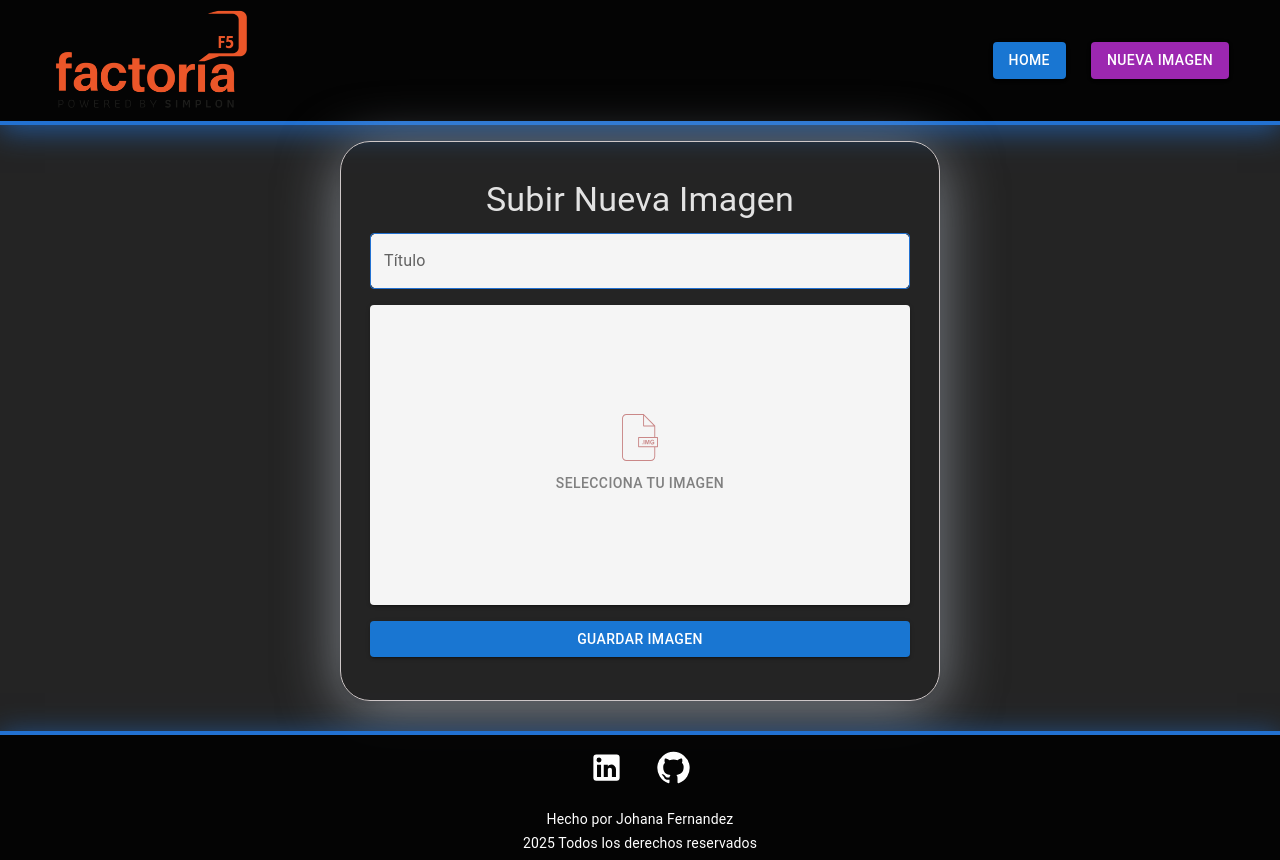
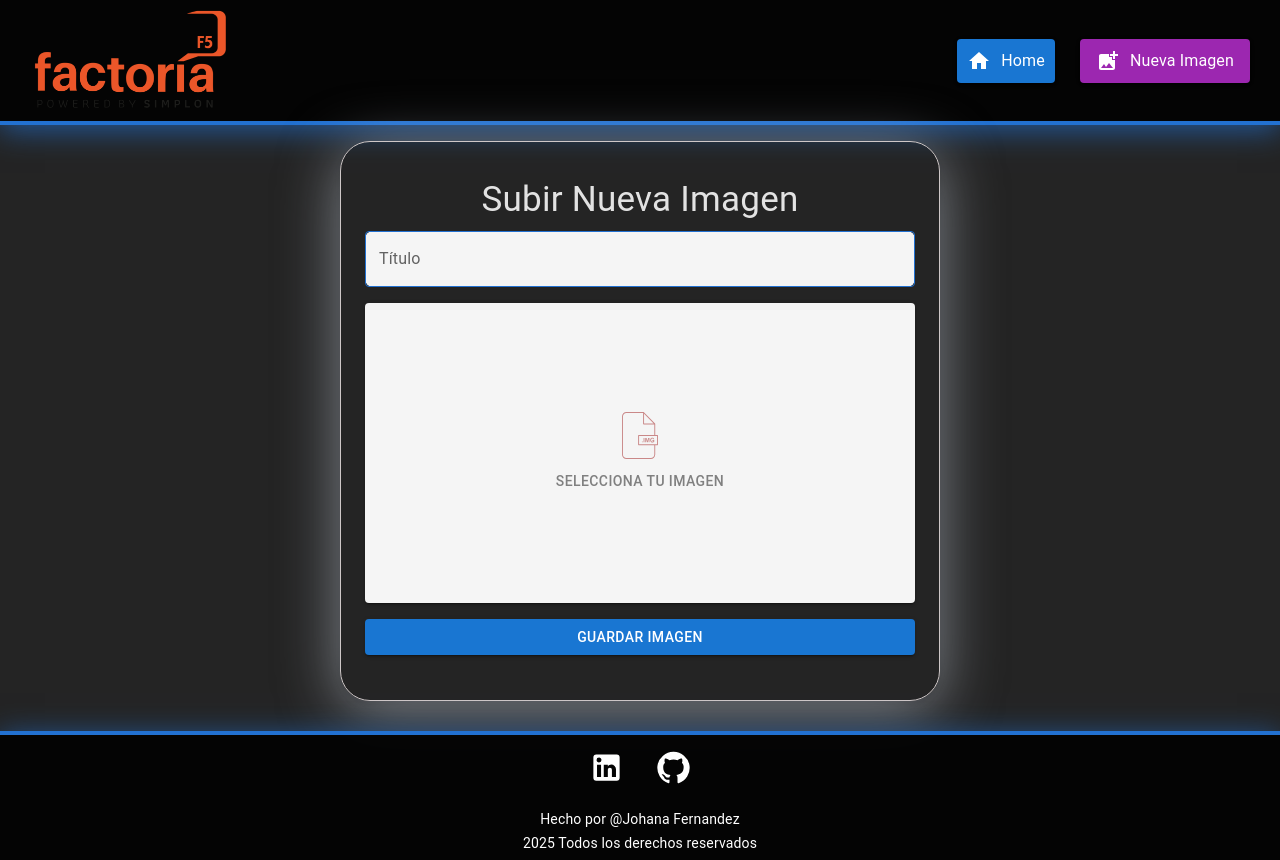
Before and after one commit to JohanaFernandezHernandez/ImagenFvorita, a React (Vite) app in the folder Front/: page /create in a window 1280 px wide. Built offline with nearby package versions, Linux system fonts and the light colour scheme; no server answers.

Commit message:
feat: Ajustes estilos finales y responsibidad

```diff
--- a/Front/src/Components/Cards/Card.jsx
+++ b/Front/src/Components/Cards/Card.jsx
@@ -84,7 +84,14 @@ export const Card = ({ img, title, id, onDelete, onEdit }) => {
 
   {/* Contenido */}
   <CardContent sx={{ padding: "10px" }}>
-    <Typography variant="h6" fontWeight="bold" textAlign="center" color="#ffffff">
+    <Typography variant="p" fontWeight="bold" textAlign="center" color="#ffffff" sx={{
+       fontWeight: "400",
+       fontSize: {
+         xs: "16px",
+         md: "18px",
+         xl: "20px",
+       },
+    }}>
       {title}
     </Typography>
   </CardContent>
@@ -106,12 +113,22 @@ export const Card = ({ img, title, id, onDelete, onEdit }) => {
       sx={{
         borderRadius: 2,
         textTransform: "none",
-        fontWeight: "bold",
         backgroundColor: "#ff5c5c",
         color: "#ffffff",
         "&:hover": {
           backgroundColor: "#e53935",
         },
+            fontWeight: "400",
+            fontSize: {
+              xs: "14px",
+              md: "16px",
+              xl: "18px",
+            },
+            gap:{
+              xs: "5px",
+              md: "10px",
+              xl: "15px",
+            }
       }}
     >
       Borrar
@@ -124,13 +141,23 @@ export const Card = ({ img, title, id, onDelete, onEdit }) => {
       onClick={handleOpen}
       sx={{
         borderRadius: 2,
-        textTransform: "none",
-        fontWeight: "bold",
         backgroundColor: "#2271D1",
         color: "#ffffff",
         "&:hover": {
           backgroundColor: "#1a5bb5",
         },
+        textTransform: "none",
+            fontWeight: "400",
+            fontSize: {
+              xs: "14px",
+              md: "16px",
+              xl: "18px",
+            },
+            gap:{
+              xs: "5px",
+              md: "10px",
+              xl: "15px",
+            }
       }}
     >
       Editar
@@ -165,7 +192,7 @@ export const Card = ({ img, title, id, onDelete, onEdit }) => {
             )}
 
             <Box sx={{ display: "flex", gap: 2, justifyContent: "flex-end" }}>
-              <Button variant="outlined" onClick={handleClose}>
+              <Button variant="outlined" onClick={handleClose} >
                 Cancelar
               </Button>
               <Button variant="contained" type="submit" color="primary">
--- a/Front/src/Components/Footer/Footer.jsx
+++ b/Front/src/Components/Footer/Footer.jsx
@@ -56,7 +56,7 @@ export const Footer = () => {
           gap: 0.5
         }}
       >
-        <span>Hecho por Johana Fernandez</span>
+        <span>Hecho por @Johana Fernandez</span>
         <span> {new Date().getFullYear()} Todos los derechos reservados</span>
       </Typography>
     </Box>
--- a/Front/src/Components/Header/Header.jsx
+++ b/Front/src/Components/Header/Header.jsx
@@ -1,5 +1,7 @@
 import { useNavigate } from "react-router-dom";
-import { Button, Box } from "@mui/material";
+import { Button, Box, Typography } from "@mui/material";
+import AddPhotoAlternateIcon from "@mui/icons-material/AddPhotoAlternate";
+import HomeIcon from "@mui/icons-material/Home";
 import Logo from "../../assets/Logo.png";
 
 export const Header = () => {
@@ -23,20 +25,87 @@ export const Header = () => {
         height: "125px",
         backgroundColor: "#000000E5",
         width: "100%",
-        padding: "0px 51px",
+        padding: {
+          xs: "0px 20px",
+          md: "0px 30px",
+          xl: "0px 51px",
+        },
+
         boxSizing: "border-box",
         borderBottom: "4px solid #2271D1",
         boxShadow: "0px 5px 29px 0px #2271D1B2",
+        gap: {
+          xs: "20px",
+          md: "20px",
+          xl: "30px",
+        },
       }}
     >
-      <Box component="img" src={Logo} alt="Logo" sx={{ width: "200px" }} />
+      <Box
+        component="img"
+        src={Logo}
+        alt="Logo"
+        sx={{ width: "100%", minWidth: "100px", maxWidth: "200px" }}
+      />
 
       <Box sx={{ display: "flex", gap: "25px" }}>
-        <Button variant="contained" color="primary" onClick={handleHomeClick}>
-          Home
+        <Button
+          variant="contained"
+          color="primary"
+          onClick={handleHomeClick}
+          sx={{
+            textTransform: "none",
+            fontWeight: "400",
+            fontSize: {
+              xs: "14px",
+              md: "16px",
+              xl: "18px",
+            },
+            gap:{
+              xs: "5px",
+              md: "10px",
+              xl: "15px",
+            },
+            padding:{
+              xs: "5px",
+              md: "10px",
+              xl: "15px",
+            }
+
+          }}
+        >
+          <HomeIcon />
+         <Typography sx={{display:{
+            xs: "none",
+            md: "inline",
+            xl: "inline",
+          }}}> Home</Typography>
         </Button>
-        <Button variant="contained" color="secondary" onClick={handleCreateImageClick}>
-          Nueva Imagen
+        <Button
+          variant="contained"
+          color="secondary"
+          onClick={handleCreateImageClick}
+          sx={{
+            textTransform: "none",
+            fontWeight: "400",
+            fontSize: {
+              xs: "14px",
+              md: "16px",
+              xl: "18px",
+            },
+            gap:{
+              xs: "5px",
+              md: "10px",
+              xl: "15px",
+            }
+          }}
+        >
+          <AddPhotoAlternateIcon />
+          <Typography sx={{display:{
+            xs: "none",
+            md: "inline",
+            xl: "inline",
+          }}}>Nueva Imagen</Typography>
         </Button>
       </Box>
     </Box>
--- a/Front/src/pages/CreateImage/CreateImage.jsx
+++ b/Front/src/pages/CreateImage/CreateImage.jsx
@@ -40,12 +40,15 @@ const CreateImage = () => {
     setIsSubmitting(true);
 
     try {
-      if (!formData.Title.trim()) throw new Error("Por favor ingresa un título");
+      if (!formData.Title.trim())
+        throw new Error("Por favor ingresa un título");
       if (!formData.file) throw new Error("Por favor selecciona una imagen");
 
       const validTypes = ["image/jpeg", "image/png", "image/gif", "image/webp"];
       if (!validTypes.includes(formData.file.type))
-        throw new Error("Selecciona un archivo de imagen válido (JPEG, PNG, GIF, WEBP)");
+        throw new Error(
+          "Selecciona un archivo de imagen válido (JPEG, PNG, GIF, WEBP)"
+        );
 
       const maxSize = 5 * 1024 * 1024;
       if (formData.file.size > maxSize)
@@ -71,10 +74,9 @@ const CreateImage = () => {
       maxWidth="sm"
       sx={{
         minHeight: "70vh",
-        maxWidth: "1550px",
         margin: "30px auto",
         width: {
-          xs: "100%",
+          xs: "95%",
           sm: "85%",
           md: "75%",
           lg: "1150px",
@@ -84,18 +86,32 @@ const CreateImage = () => {
         borderRadius: "30px",
         boxShadow: "0px 10px 60px 0px #E2ECF980, 0px 4px 4px 0px #00000040",
         maxWidth: "1226px",
-        padding: {
-          xs: "14px 9px",
-          sm: "14px 9px",
-          md: "24px 29px",
-          lg: "37px 29px",
-          xl: "37px 29px",
-        },
+        padding: "min(5em, 2%)",
         boxSizing: "border-box",
         marginTop: "16px",
       }}
     >
-      <Typography variant="h4" align="center" gutterBottom>
+      <Typography
+        variant="h4"
+        align="center"
+        gutterBottom
+        sx={{
+          fontSize: {
+            xs: "28px",
+            sm: "28px",
+            md: "28px",
+            lg: "35px",
+            xl: "40px",
+          },
+          margin: {
+            xs: "16px",
+            sm: "16px",
+            md: "16px",
+            lg: "10px",
+            xl: "10px",
+          },
+        }}
+      >
         Subir Nueva Imagen
       </Typography>
       <ImageUploadForm
--- a/Front/src/pages/HomePage/HomePage.jsx
+++ b/Front/src/pages/HomePage/HomePage.jsx
@@ -83,9 +83,43 @@ export const HomePage = () => {
   };
 
   return (
-    <Box sx={{maxWidth:"1550px", margin: "30px auto"}}>
+    <Box
+      sx={{
+        maxWidth: "1550px",
+        margin: {
+          xs: "5px auto",
+          sm: "5px auto",
+          md: "10px auto",
+          lg: "25px auto",
+          xl: "25px auto",
+        },
+        padding: "min(5em, 2%)",
+      }}
+    >
       <Box>
-        <Typography variant="h4" align="center" gutterBottom>Guarda tus imagenes Favoritas</Typography>
+        <Typography
+          variant="h4"
+          align="center"
+          gutterBottom
+          sx={{
+            fontSize: {
+              xs: "28px",
+              sm: "28px",
+              md: "28px",
+              lg: "35px",
+              xl: "40px",
+            },
+            margin: {
+              xs: "16px",
+              sm: "16px",
+              md: "16px",
+              lg: "10px",
+              xl: "10px",
+            },
+          }}
+        >
+          Guarda tus imagenes Favoritas
+        </Typography>
       </Box>
       <section className="container-card">
         {images.map((imagen) => (
```
Also changed, not shown: 1 other file (tests, documents, lock files or other folders).
